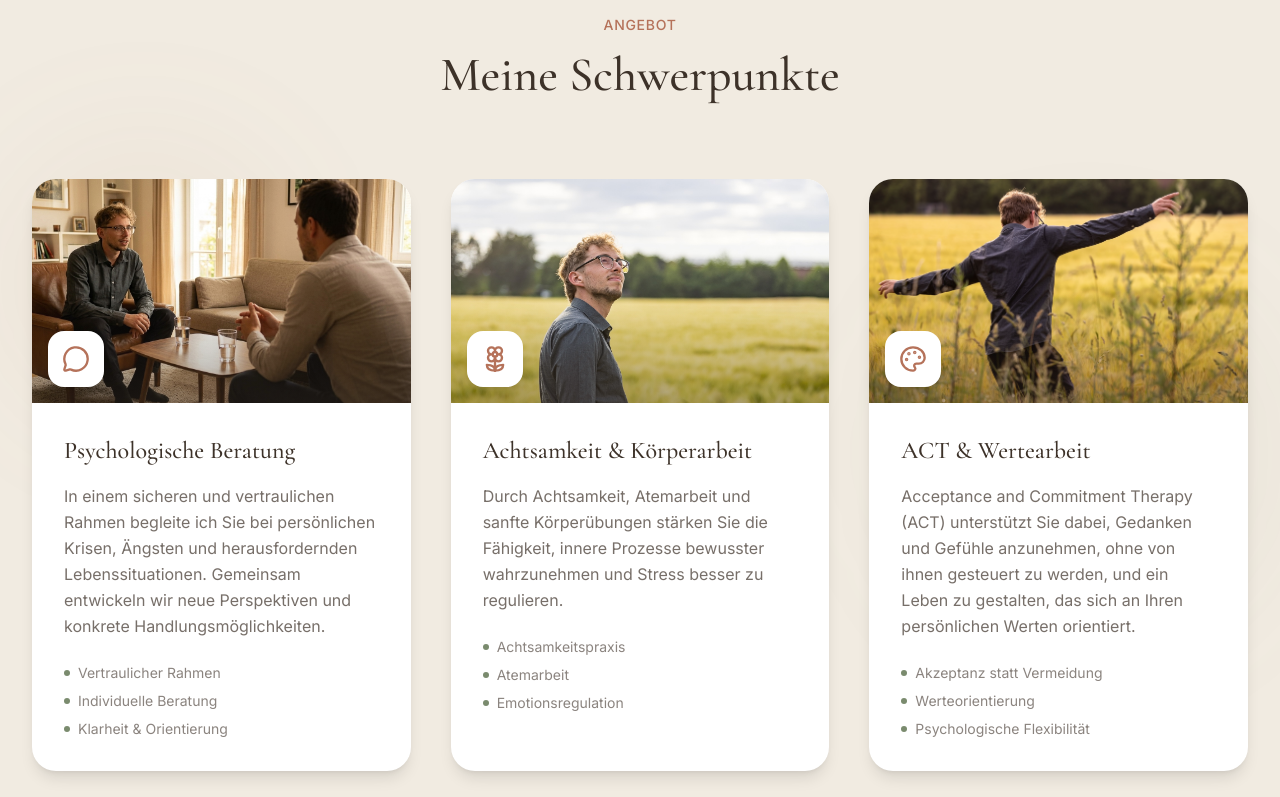
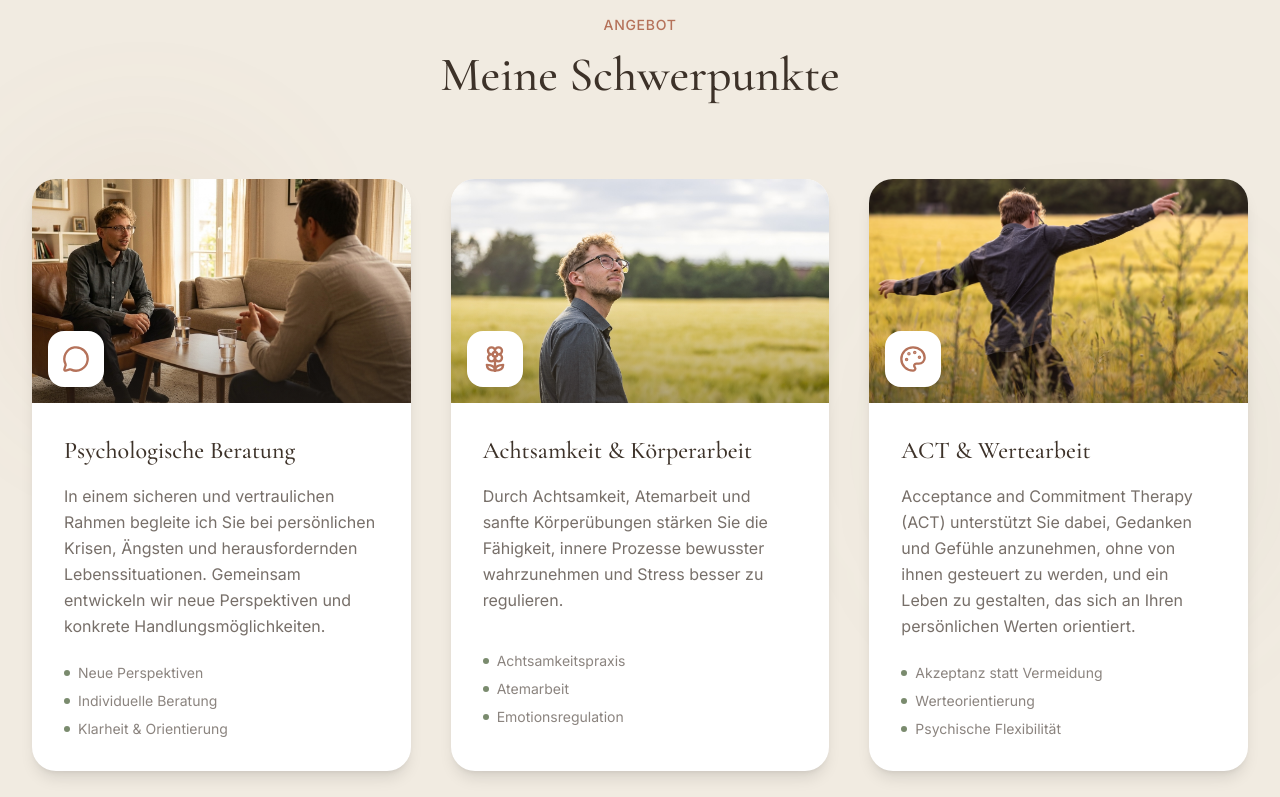
Before and after one commit to JorrisonFord/psychologischeberatung, a React (Vite) app: page / in a window 1280 px wide. Shown: the part 2000-2797 px from the top of the page. Built offline with nearby package versions, Linux system fonts and the light colour scheme.

Commit message:
Feedback Bettina

```diff
--- a/src/pages/blog/BlogIndex.tsx
+++ b/src/pages/blog/BlogIndex.tsx
@@ -3,7 +3,7 @@ import { Link } from "react-router-dom";
 export function BlogIndex() {
   const posts = [
     {
-      title: "Psychologische Flexibilität verstehen",
+      title: "Psychische Flexibilität verstehen",
       description:
         "Ein zentraler Begriff der ACT und Grundlage für einen flexibleren Umgang mit Gedanken und Gefühlen.",
       slug: "/blog/psychologische-flexibilitaet",
@@ -30,7 +30,7 @@ export function BlogIndex() {
           </h1>
 
           <p className="text-lg text-[#3D3229]/70 max-w-2xl">
-            Gedanken zu psychologischer Flexibilität, ACT und innerer Entwicklung.
+            Gedanken zu psychischer Flexibilität, ACT und innerer Entwicklung.
             Impulse aus der Praxis und psychologischen Arbeit.
           </p>
         </header>
@@ -39,7 +39,7 @@ export function BlogIndex() {
         <div className="mb-12 p-6 rounded-2xl bg-white shadow-sm border border-[#3D3229]/5">
           <p className="text-sm text-[#B5725A] mb-2">Featured</p>
           <h2 className="text-2xl font-serif mb-2">
-            Psychologische Flexibilität verstehen
+            Psychische Flexibilität verstehen
           </h2>
           <p className="text-[#3D3229]/70 mb-4">
             Ein zentraler Begriff der ACT und Grundlage für Veränderung ohne inneren Druck.
--- a/src/pages/blog/BlogTemplate.tsx
+++ b/src/pages/blog/BlogTemplate.tsx
@@ -8,15 +8,15 @@ export function BlogArticleTemplate() {
       <header className="max-w-3xl mx-auto px-6 pt-28 pb-12">
 
         <div className="text-sm text-[#B5725A] uppercase tracking-wide mb-4">
-          ACT • Psychologische Flexibilität
+          ACT • Psychische Flexibilität
         </div>
 
         <h1 className="font-serif text-4xl md:text-5xl leading-tight mb-6">
-          Psychologische Flexibilität verstehen
+          Psychische Flexibilität verstehen
         </h1>
 
         <p className="text-lg text-[#3D3229]/70 leading-relaxed">
-          Psychologische Flexibilität beschreibt die Fähigkeit, Gedanken und Gefühle wahrzunehmen,
+          Psychische Flexibilität beschreibt die Fähigkeit, Gedanken und Gefühle wahrzunehmen,
           ohne von ihnen gesteuert zu werden – und dennoch handlungsfähig zu bleiben.
         </p>
 
@@ -41,7 +41,7 @@ export function BlogArticleTemplate() {
 
         <section>
           <h2 className="text-2xl font-serif mb-3">
-            Was bedeutet psychologische Flexibilität?
+            Was bedeutet psychische Flexibilität?
           </h2>
           <p className="text-[#3D3229]/80 leading-relaxed">
             In der Acceptance and Commitment Therapy (ACT) beschreibt dieser Begriff
@@ -64,7 +64,7 @@ export function BlogArticleTemplate() {
             Kurz zusammengefasst
           </h3>
           <p className="text-[#3D3229]/80">
-            Psychologische Flexibilität bedeutet, inneres Erleben wahrzunehmen,
+            Psychische Flexibilität bedeutet, inneres Erleben wahrzunehmen,
             ohne sich davon bestimmen zu lassen – und trotzdem entsprechend der eigenen Werte zu handeln.
           </p>
         </section>
--- a/src/pages/blog/PsychologischeFlexibilitaet.tsx
+++ b/src/pages/blog/PsychologischeFlexibilitaet.tsx
@@ -12,7 +12,7 @@ export function PsychologischeFlexibilitaet() {
         {/* HERO / TITLE */}
         <header className="mb-12">
           <h1 className="font-serif text-4xl md:text-5xl leading-tight mb-4">
-            Psychologische Flexibilität – was bedeutet das eigentlich?
+            Psychische Flexibilität – was bedeutet das eigentlich?
           </h1>
 
           <p className="text-lg text-[#3D3229]/70">
@@ -30,7 +30,7 @@ export function PsychologischeFlexibilitaet() {
           </p>
 
           <p>
-            Psychologische Flexibilität beschreibt die Fähigkeit, genau in solchen
+            Psychische Flexibilität beschreibt die Fähigkeit, genau in solchen
             Momenten handlungsfähig zu bleiben – ohne den inneren Kampf gegen das
             eigene Erleben.
           </p>
@@ -40,7 +40,7 @@ export function PsychologischeFlexibilitaet() {
           </p>
 
           <h2 className="font-serif text-2xl mt-10 mb-4">
-            Was bedeutet psychologische Flexibilität konkret?
+            Was bedeutet psychische Flexibilität konkret?
           </h2>
 
           <ul className="list-disc pl-6 space-y-2">
@@ -75,7 +75,7 @@ export function PsychologischeFlexibilitaet() {
           </p>
 
           <p>
-            Psychologische Flexibilität ermöglicht einen anderen Umgang:
+            Psychische Flexibilität ermöglicht einen anderen Umgang:
             nicht Kontrolle, sondern Kontakt.
           </p>
 
@@ -84,7 +84,7 @@ export function PsychologischeFlexibilitaet() {
           </h2>
 
           <p>
-            In der ACT steht psychologische Flexibilität im Zentrum der Arbeit.
+            In der ACT steht psychische Flexibilität im Zentrum der Arbeit.
           </p>
 
           <p>Dazu gehören unter anderem:</p>
@@ -102,7 +102,7 @@ export function PsychologischeFlexibilitaet() {
           </h2>
 
           <p>
-            Psychologische Flexibilität bedeutet, nicht gegen das eigene innere
+            Psychische Flexibilität bedeutet, nicht gegen das eigene innere
             Erleben zu kämpfen, sondern einen bewussten Umgang damit zu entwickeln.
           </p>
 
--- a/src/sections/Footer.tsx
+++ b/src/sections/Footer.tsx
@@ -46,7 +46,7 @@ export function Footer() {
               </a>
 
               <p className="text-white/60 leading-relaxed max-w-sm">
-                ACT-basierte psychologische Beratung für mehr innere Klarheit, psychologische Flexibilität und persönliche Entwicklung.
+                ACT-basierte psychologische Beratung für mehr innere Klarheit, psychische Flexibilität und persönliche Entwicklung.
               </p>
             </div>
 
--- a/src/sections/Services.tsx
+++ b/src/sections/Services.tsx
@@ -108,7 +108,7 @@ export function Services() {
                   <h3 className="font-serif text-2xl text-[#3D3229] mb-4 group-hover:text-[#B5725A] transition-colors">
                     {serviceData.title}
                   </h3>
-                  <p className="text-[#3D3229]/70 leading-relaxed mb-6">
+                  <p className="text-[#3D3229]/70 leading-relaxed mb-6 md:min-h-[9rem]">
                     {serviceData.description}
                   </p>
 
--- a/src/translations/de.ts
+++ b/src/translations/de.ts
@@ -11,7 +11,7 @@ export const de = {
     subtitle: "ACT-basierte psychologische Beratung",
     title: "Ein Raum für Klarheit, Ruhe und innere Ausrichtung",
     description:
-      "In meiner psychologischen Beratung unterstütze ich Sie dabei, einen bewussteren Umgang mit Gedanken und Gefühlen zu entwickeln und ein Leben zu gestalten, das sich an Ihren persönlichen Werten orientiert. Es geht nicht um Veränderungsdruck, sondern um die Entwicklung psychologischer Flexibilität und mehr Raum für das, was Ihnen wirklich wichtig ist.",
+      "In meiner psychologischen Beratung unterstütze ich Sie dabei, einen bewussteren Umgang mit Gedanken und Gefühlen zu entwickeln und ein Leben zu gestalten, das sich an Ihren persönlichen Werten orientiert. Es geht nicht um Veränderungsdruck, sondern um die Entwicklung psychischer Flexibilität und mehr Raum für das, was Ihnen wirklich wichtig ist.",
     ctaPrimary: "Termin vereinbaren",
     ctaSecondary: "Mehr erfahren",
   },
@@ -20,7 +20,7 @@ export const de = {
     subtitle: "Über mich",
     title: "Psychologische Beratung für persönliche Entwicklung und Klarheit",
     paragraph1:
-      "Ich bin Master-Psychologe mit Schwerpunkt Neuropsychologie und arbeite integrativ mit psychologischer Beratung und Acceptance & Commitment Therapy (ACT). Im Mittelpunkt steht die Förderung psychologischer Flexibilität und ein bewusster Umgang mit inneren Prozessen.",
+      "Ich bin Master-Psychologe mit Schwerpunkt Neuropsychologie und arbeite integrativ mit psychologischer Beratung und Acceptance & Commitment Therapy (ACT). Im Mittelpunkt steht die Förderung psychischer Flexibilität und ein bewusster Umgang mit inneren Prozessen.",
 
     paragraph2:
       "Ergänzend bringe ich langjährige Erfahrung in Yoga und Körperarbeit sowie eine erlebnispädagogische Ausbildung in meine Arbeit ein. Dadurch entsteht ein ganzheitlicher Zugang, der Körper, Emotion und Denken miteinander verbindet.",
@@ -47,13 +47,13 @@ export const de = {
         title: "Psychologische Beratung",
         description:
           "In einem sicheren und vertraulichen Rahmen begleite ich Sie bei persönlichen Krisen, Ängsten und herausfordernden Lebenssituationen. Gemeinsam entwickeln wir neue Perspektiven und konkrete Handlungsmöglichkeiten.",
-        features: ["Vertraulicher Rahmen", "Individuelle Beratung", "Klarheit & Orientierung"],
+        features: ["Neue Perspektiven", "Individuelle Beratung", "Klarheit & Orientierung"],
       },
 
       yoga: {
         title: "Achtsamkeit & Körperarbeit",
         description:
-          "Durch Achtsamkeit, Atemarbeit und sanfte Körperübungen stärken Sie die Fähigkeit, innere Prozesse bewusster wahrzunehmen und Stress besser zu regulieren.\n",
+          "Durch Achtsamkeit, Atemarbeit und sanfte Körperübungen stärken Sie die Fähigkeit, innere Prozesse bewusster wahrzunehmen und Stress besser zu regulieren.",
         features: ["Achtsamkeitspraxis", "Atemarbeit", "Emotionsregulation"],
       },
 
@@ -61,7 +61,7 @@ export const de = {
         title: "ACT & Wertearbeit",
         description:
           "Acceptance and Commitment Therapy (ACT) unterstützt Sie dabei, Gedanken und Gefühle anzunehmen, ohne von ihnen gesteuert zu werden, und ein Leben zu gestalten, das sich an Ihren persönlichen Werten orientiert.",
-        features: ["Akzeptanz statt Vermeidung", "Werteorientierung", "Psychologische Flexibilität"],
+        features: ["Akzeptanz statt Vermeidung", "Werteorientierung", "Psychische Flexibilität"],
       },
     },
   },
@@ -73,7 +73,7 @@ export const de = {
       empathy: {
         title: "Empathie",
         description:
-          "Ich begegne Ihnen mit Offenheit und echtem Interesse für Ihre individuelle Lebenssituation. In einem Raum von Akzeptanz darf alles da sein, was Sie mitbringen.",
+          "Ich begegne Ihnen mit Offenheit und Aufmerksamkeit für Ihre individuelle Lebenssituation. In einem Raum von Akzeptanz darf alles da sein, was Sie mitbringen.",
       },
       safety: {
         title: "Sicherheit",
```
Also changed, not shown: src/translations/en.ts (+9 -13 lines), public/images/openness.jpg.
